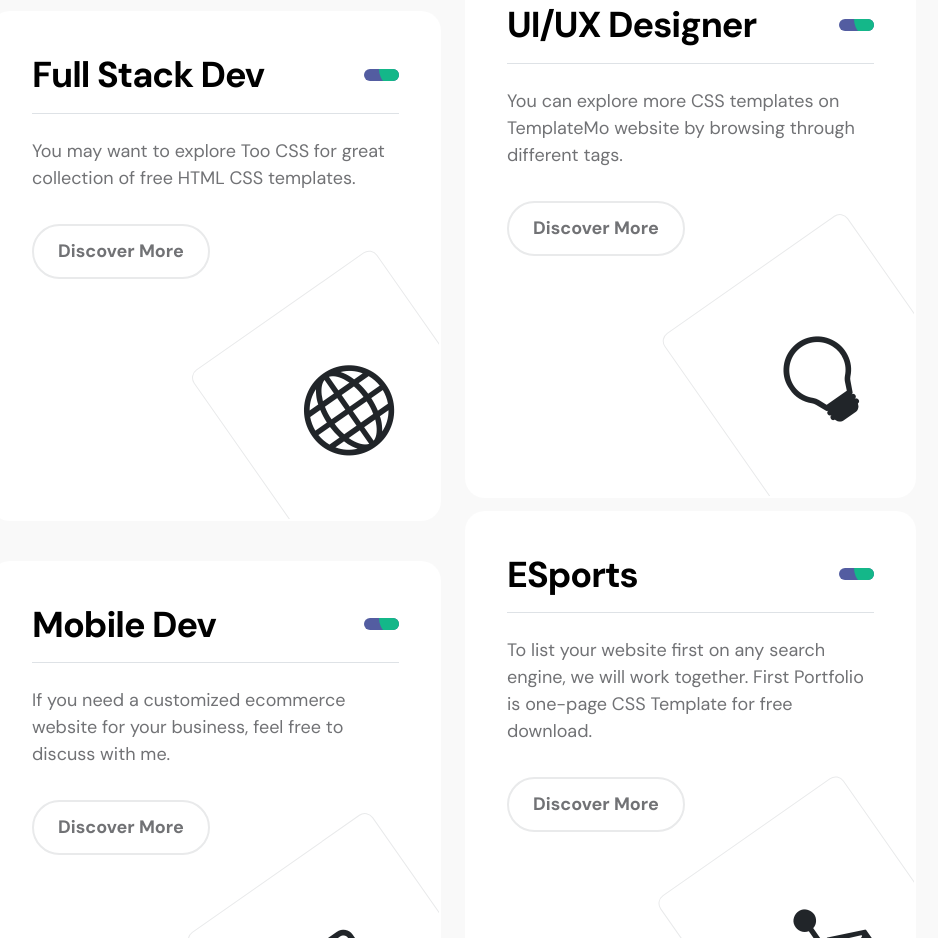
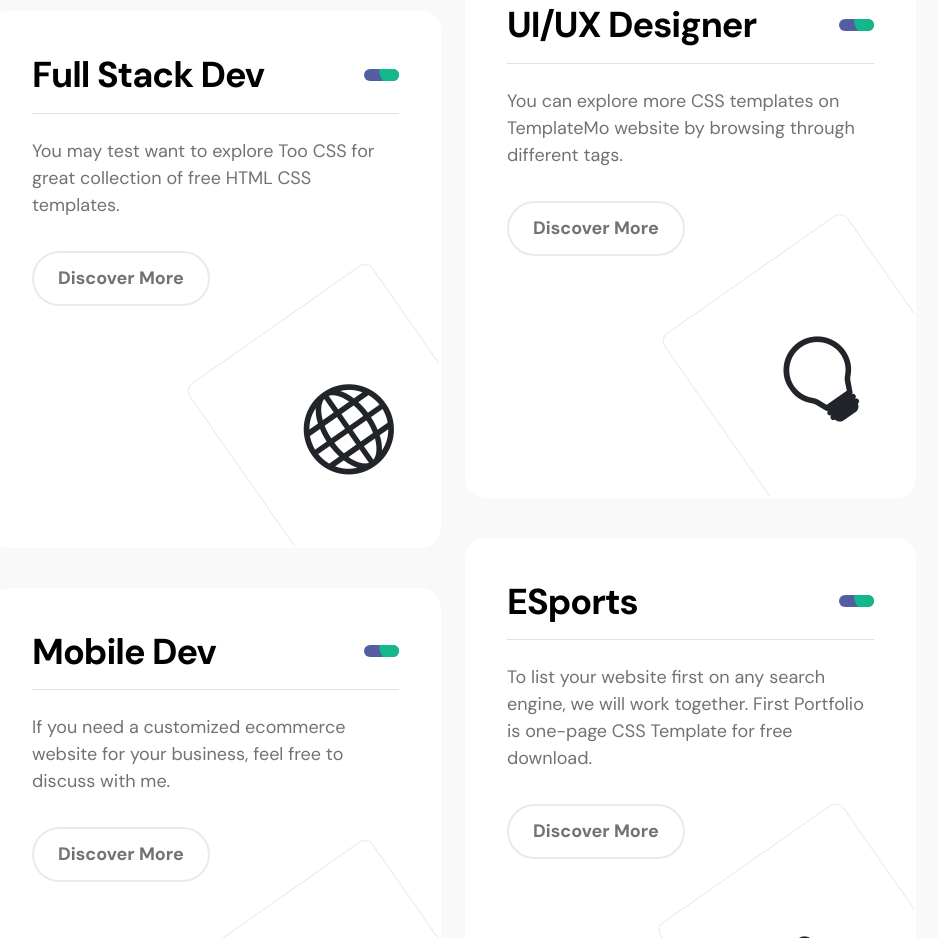
Before and after one commit to arifwidiarto1109/portofolio, a plain HTML site: page index.html in a window 1280 px wide. Shown: the part 2803-3741 px from the top of the page, without its empty margins (187-1125 px from the left). Drawn offline with Linux system fonts and the light colour scheme.

Commit message:
Update index.html

```diff
--- a/index.html
+++ b/index.html
@@ -271,7 +271,7 @@ https://templatemo.com/tm-578-first-portfolio
                                             </div>
                                         </div>
 
-                                        <p>You may want to explore Too CSS for great collection of free HTML CSS templates.</p>
+                                        <p>You may test want to explore Too CSS for great collection of free HTML CSS templates.</p>
 
                                         <a href="#" class="custom-btn custom-border-btn btn mt-3">Discover More</a>
 
```
